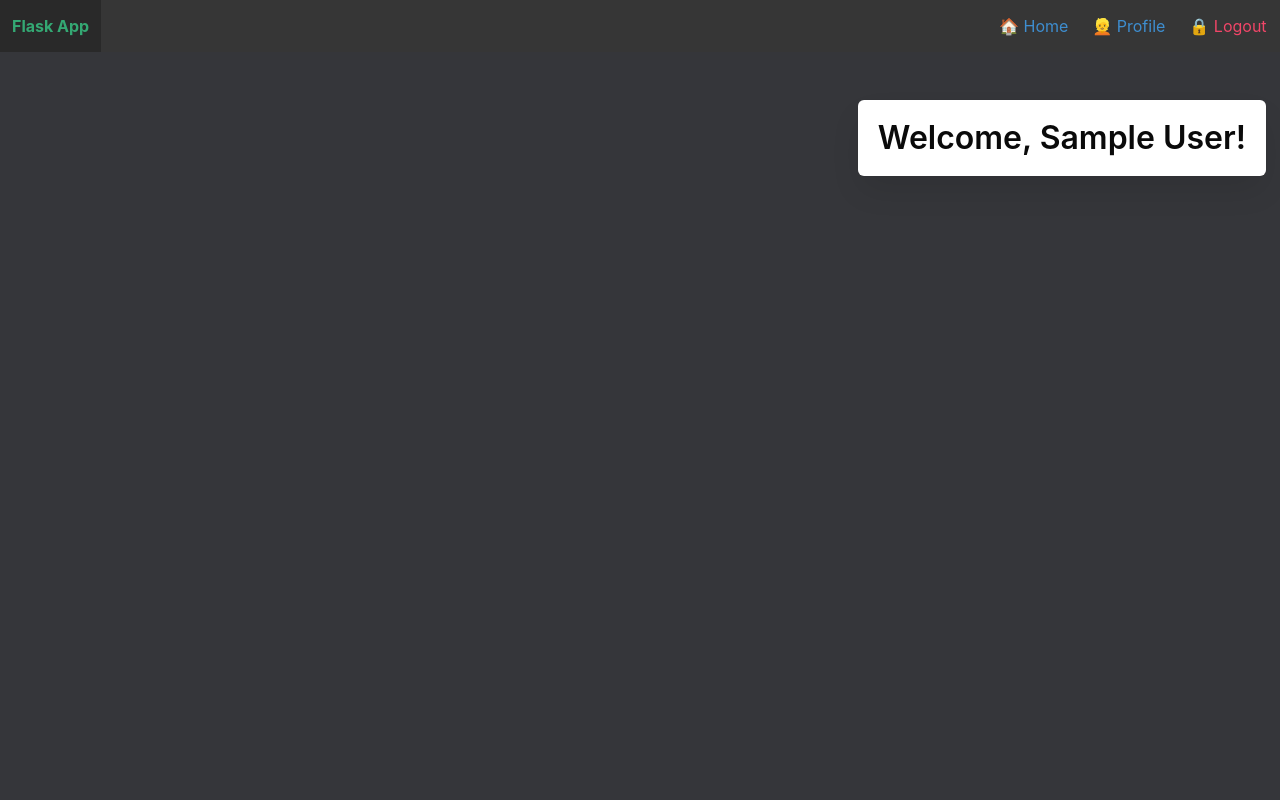
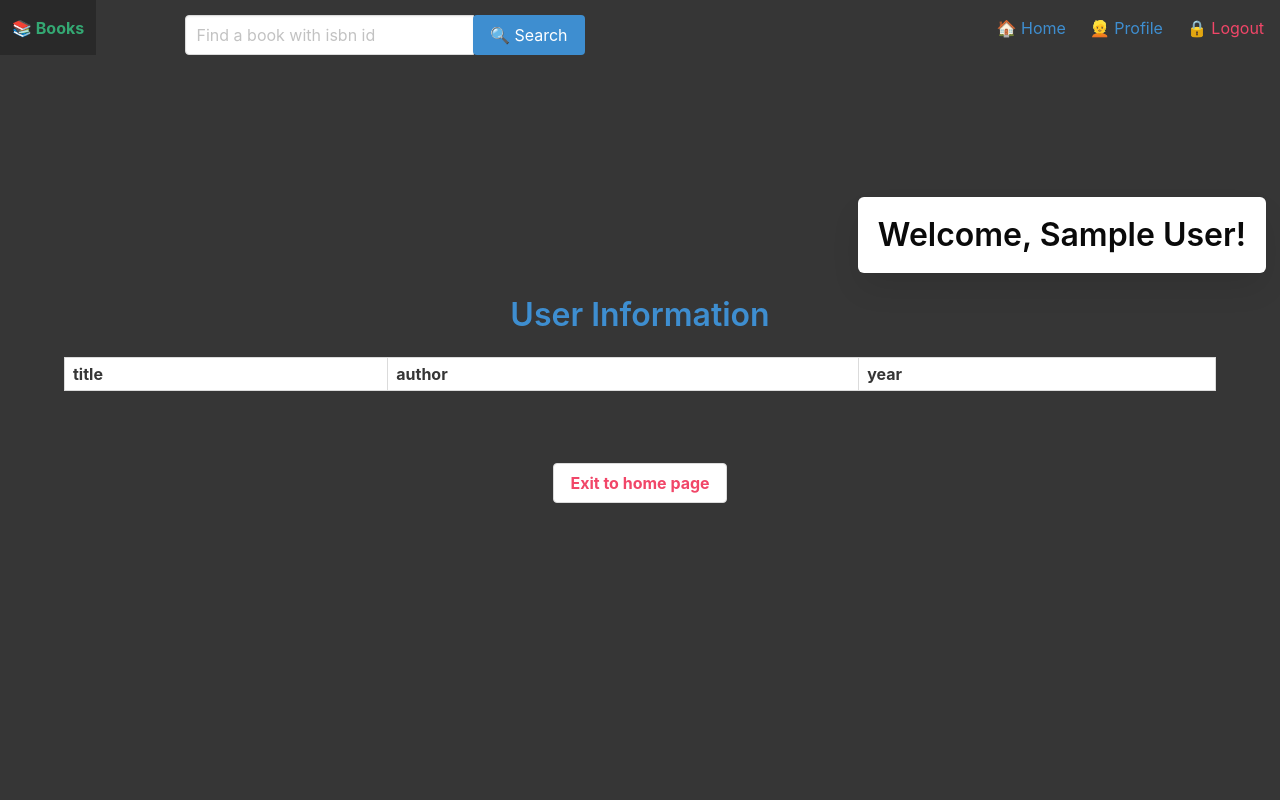
Before and after one commit to vamsee9/FlaskLoginApp, a Flask app: page /profile in a window 1280 px wide. Run offline with Flask 2, Linux system fonts and the light colour scheme; the visitor is signed in with stand-in values (Sample User, id 1); data comes from the database, SQL or seed files in the repository; lists and menus that the app fills with data are empty.

Commit message:
[Beta] Search Engine
Signed-off-by: vamsee9 <4n0n5ur7@protonmail.com>

```diff
--- a/project/main.py
+++ b/project/main.py
@@ -12,4 +12,4 @@ def index():
 @main.route('/profile')
 @login_required
 def profile():
-    return render_template('profile.html', name=current_user.name)
+    return render_template('profile.html', uname=current_user.name)
--- a/project/static/main.css
+++ /dev/null
@@ -1,3 +0,0 @@
-.bg{
-    background-color: #35363A;
-}
--- /dev/null
+++ b/project/static/vamsi.css
@@ -0,0 +1,19 @@
+#bg {
+  background-color: #363636;
+}
+
+.search {
+  margin-top  : 15px;
+  margin-right  : 400px;
+  width: 400px;
+}
+
+.c-s{
+   width: 600px;
+}
+
+#loggedIn {
+  float: right;
+  margin-top: -100px;
+  margin-right: -50px;
+}
--- a/project/templates/adminOP.html
+++ b/project/templates/adminOP.html
@@ -31,8 +31,6 @@
                     <a href="{{ url_for('main.index') }}" class="navbar-item has-text-info">
                         Home
                     </a>
-
-
                     {% if not current_user.is_authenticated %}
                     <a href="{{ url_for('auth.login') }}" class="navbar-item has-text-info">
                         Login
--- a/project/templates/base.html
+++ b/project/templates/base.html
@@ -5,17 +5,17 @@
     <meta charset="utf-8">
     <meta http-equiv="X-UA-Compatible" content="IE=edge">
     <meta name="viewport" content="width=device-width, initial-scale=1">
-    <title>Flask App</title>
+    <title>📚 Books</title>
     <link rel="stylesheet" href="https://cdnjs.cloudflare.com/ajax/libs/bulma/0.9.2/css/bulma.min.css" />
     <link rel="stylesheet" href="https://cdnjs.cloudflare.com/ajax/libs/font-awesome/5.15.3/css/all.min.css">
-    <link rel="stylesheet" href="{{url_for('static',filename='main.css')}}">
+    <link rel="stylesheet" href="{{url_for('static',filename='vamsi.css')}}">
 </head>
 
 <body>
     <nav class="navbar is-fixed-top is-dark" role="navigation" aria-label="main navigation">
         <div class="navbar-brand ">
             <a class="navbar-item has-text-success" href="{{ url_for('main.index') }}">
-                <strong>Flask App</strong>
+                <strong>📚 Books</strong>
             </a>
 
             <a role="button" class="navbar-burger has-text-info" aria-label="menu" aria-expanded="false"
@@ -28,9 +28,22 @@
         <div class="container">
             <div id="NavMenu" class="navbar-menu">
                 <div class="navbar-end">
+                    {% if current_user.is_authenticated %}
+                    <form action="/search", method="POST">
+                        <div class="field has-addons search">
+                            <div class="control c-s">
+                                <input class="input" name="search" type="text" placeholder="Find a book with isbn id">
+                            </div>
+                            <button class="button is-info">
+                                🔍 Search
+                            </button>
+                            <!--  -->
+                        </div>
+                    </form>
                     <a href="{{ url_for('main.index') }}" class="navbar-item has-text-info">
                         🏠 Home
                     </a>
+                    {% endif %}
                     {% if current_user.is_authenticated %}
                     <a href="{{ url_for('main.profile') }}" class="navbar-item has-text-info">
                         👱 Profile
@@ -38,22 +51,22 @@
                     {% endif %}
                     {% if not current_user.is_authenticated %}
                     <a href="{{ url_for('auth.login') }}" class="navbar-item has-text-info">
-                       🔓 Login
+                        🔓 Login
                     </a>
                     <a href="{{ url_for('auth.signup') }}" class="navbar-item has-text-info">
-                       📝 Sign Up
+                        📝 Sign Up
                     </a>
                     {% endif %}
                     {% if current_user.is_authenticated %}
                     <a href="{{ url_for('auth.logout') }}" class="navbar-item has-text-danger">
-                       🔒 Logout
+                        🔒 Logout
                     </a>
                     {% endif %}
                 </div>
             </div>
         </div>
     </nav>
-    <section class="bg hero is-fullheight">
+    <section class="bg hero is-fullheight" id="bg">
 
         <div class="hero-body">
             <div class="container has-text-centered">
--- a/project/templates/profile.html
+++ b/project/templates/profile.html
@@ -1,17 +1,45 @@
 {% extends "base.html" %}
 
 {% block content %}
-<style>
-    #loggedIn {
-        float: right;
-        margin-top: -300px;
-        margin-right: -50px;
-    }
-</style>
 <div id="loggedIn">
     <h1 class="title has-text-black box">
-        Welcome, {{name}}!
+        Welcome, {{uname}}!
     </h1>
+</div>
+<div class="container has-text-centered">
+    <h3 class="title has-text-info">User Information</h3>
+    <div class="table-container">
+        <table class="table is-bordered is-striped is-narrow is-hoverable is-fullwidth">
+            <thead>
+                <tr>
+
+                    <th>title</th>
+                    <th>author</th>
+                    <th>year</th>
+                </tr>
+            </thead>
+
+            {% for row in book %}
+            <tbody>
+                <tr>
+                    {% if row.isbn==name %}
+                    <th>{{row.title}}</th>
+                    <td>{{row.author}}</td>
+                    <td>{{row.year}}</a></td>
+                    {% endif %}
+
+                </tr>
+            </tbody>
+
+
+            {% endfor %}
+        </table>
+    </div>
+    <br><br>
+
+    <a class="button has-text-danger" href="{{ url_for('main.index') }}">
+        <strong>Exit to home page</strong>
+    </a>
 </div>
 
 {% endblock %}
```
Also changed, not shown: project/auth.py (+10 -4 lines).
